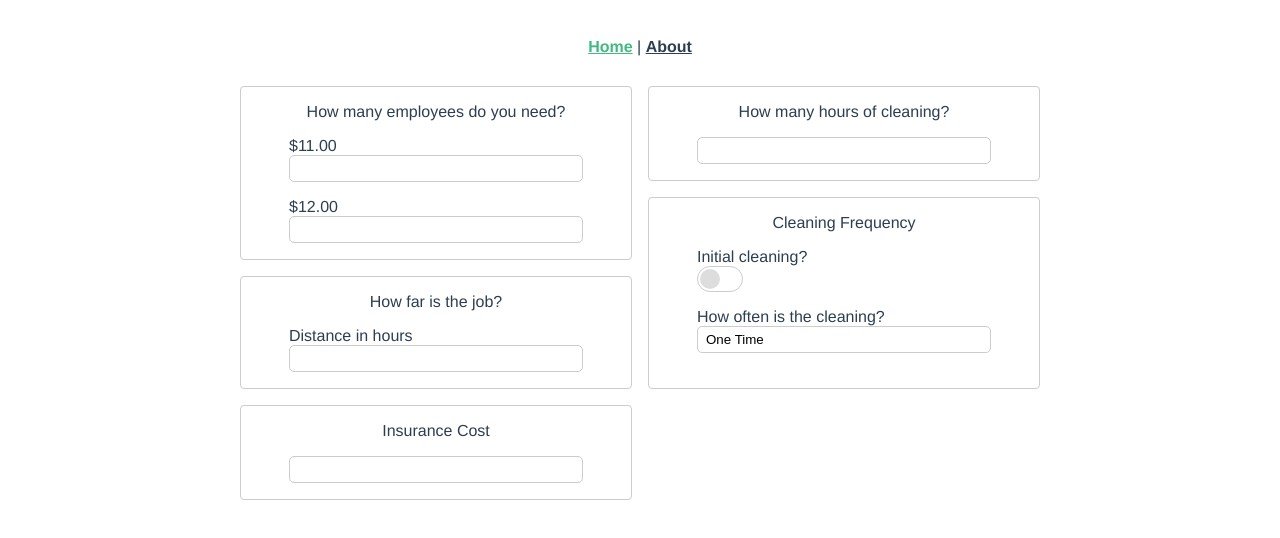
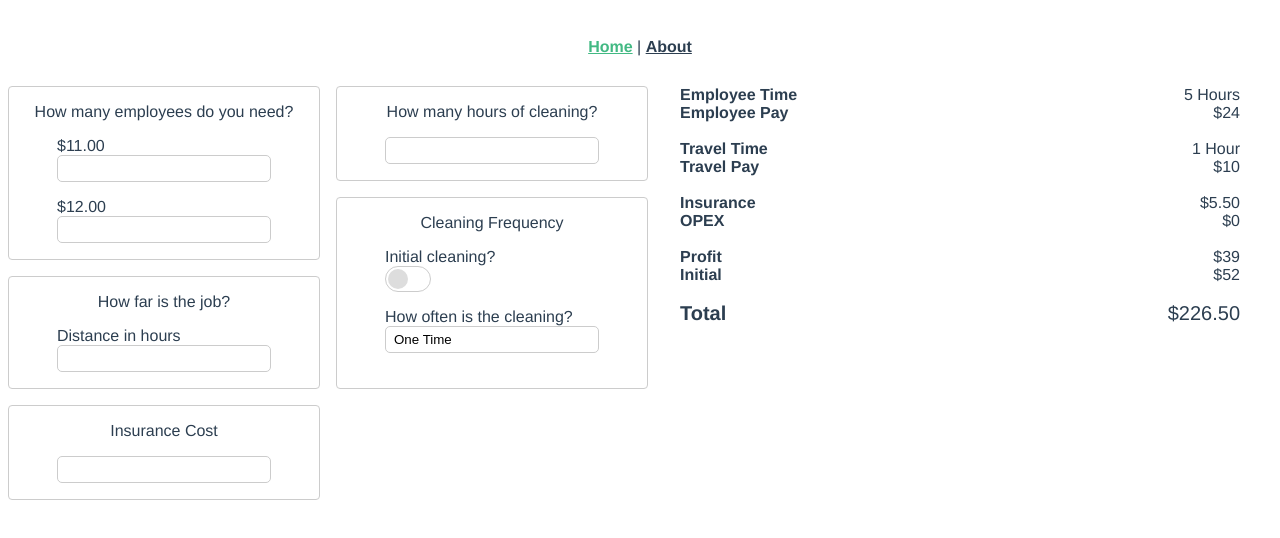
Before and after one commit to treemmett/quote-form, a Vue app: page / in a window 1280 px wide. Shown: the top 538 px of the page. Built offline with nearby package versions, Linux system fonts and the light colour scheme.

Commit message:
feat: add summary report

```diff
--- /dev/null
+++ b/src/components/Result.vue
@@ -0,0 +1,31 @@
+<template>
+  <div class="result">
+    <div class="key">{{ property }}</div>
+    <div class="value">{{ value }}</div>
+  </div>
+</template>
+
+<script lang="ts">
+import { Component, Prop, Vue } from 'vue-property-decorator';
+
+@Component
+export default class Result extends Vue {
+  @Prop() private property!: string;
+
+  @Prop() private value!: string;
+}
+</script>
+
+<style lang="scss" scoped>
+.result {
+  display: flex;
+}
+
+.key {
+  font-weight: 600;
+}
+
+.value {
+  margin-left: auto;
+}
+</style>
--- a/src/views/Home.vue
+++ b/src/views/Home.vue
@@ -1,5 +1,6 @@
 <template>
-  <div class="grid">
+  <div class="view">
+    <div class="form">
       <card title="How many employees do you need?" class="employees">
         <text-field label="$11.00" />
         <text-field label="$12.00" />
@@ -27,6 +28,22 @@
         <text-field value="100" />
       </card>
     </div>
+    <div class="report">
+      <result property="Employee Time" value="5 Hours" />
+      <result property="Employee Pay" value="$24" />
+      <br />
+      <result property="Travel Time" value="1 Hour" />
+      <result property="Travel Pay" value="$10" />
+      <br />
+      <result property="Insurance" value="$5.50" />
+      <result property="OPEX" value="$0" />
+      <br />
+      <result property="Profit" value="$39" />
+      <result property="Initial" value="$52" />
+      <br />
+      <result style="font-size: 20px" property="Total" value="$226.50" />
+    </div>
+  </div>
 </template>
 
 <script lang="ts">
@@ -34,6 +51,7 @@ import { Component, Vue } from 'vue-property-decorator';
 import Card from '@/components/Card.vue';
 import Checkbox from '@/components/Checkbox.vue';
 import Dropdown from '@/components/Dropdown.vue';
+import Result from '@/components/Result.vue';
 import TextField from '@/components/TextField.vue';
 
 @Component({
@@ -41,6 +59,7 @@ import TextField from '@/components/TextField.vue';
     Card,
     Checkbox,
     Dropdown,
+    Result,
     TextField
   }
 })
@@ -48,16 +67,20 @@ export default class Home extends Vue {}
 </script>
 
 <style lang="scss" scoped>
-.grid {
+.view {
   display: grid;
+  grid-template-columns: 40em 1fr;
+  grid-template-areas: 'form report';
+}
+
+.form {
+  display: grid;
+  grid-area: form;
   grid-template-columns: 1fr 1fr;
   grid-template-rows: 1min-content 1min-content 1min-content 1min-content;
   grid-template-areas: 'employees hours' 'employees frequency' 'distance frequency' 'insurance .';
   row-gap: 1em;
   column-gap: 1em;
-  max-width: 50em;
-  margin: 0 auto;
-}
 
   .employees {
     grid-area: employees;
@@ -78,4 +101,9 @@ export default class Home extends Vue {}
   .insurance {
     grid-area: insurance;
   }
+}
+
+.report {
+  padding: 0 2em;
+}
 </style>
```
Lines whose indentation alone changed are shown as unchanged.
